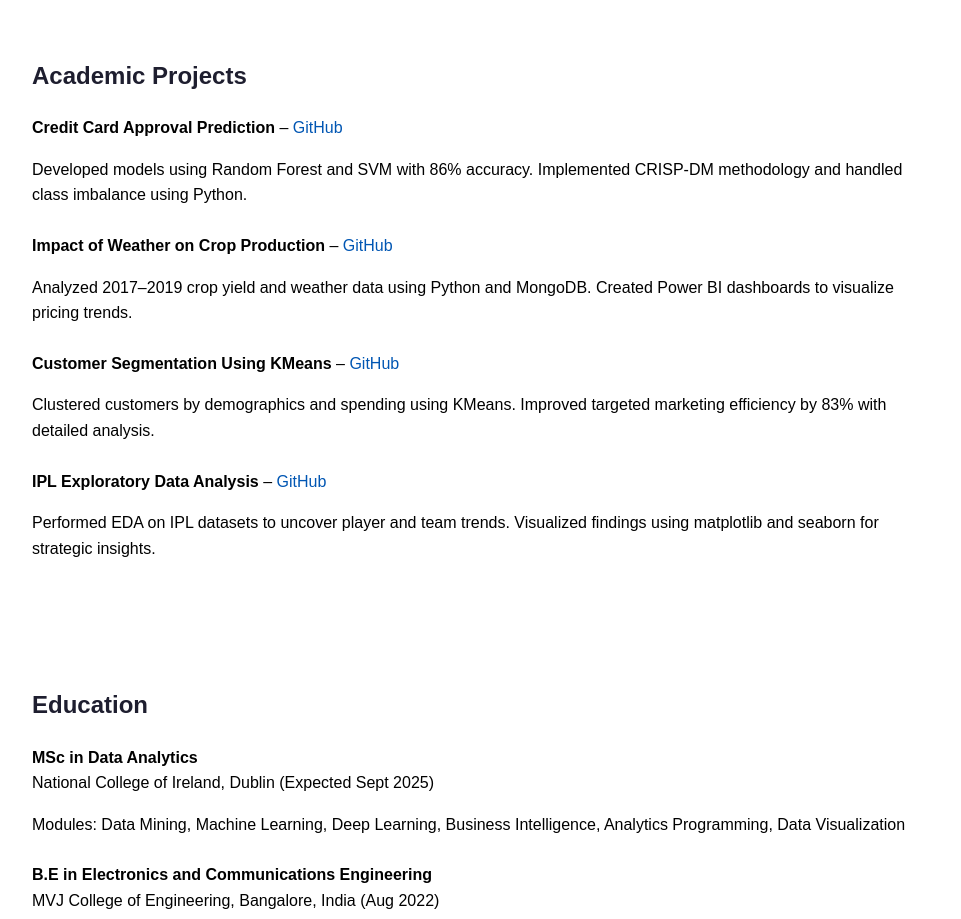
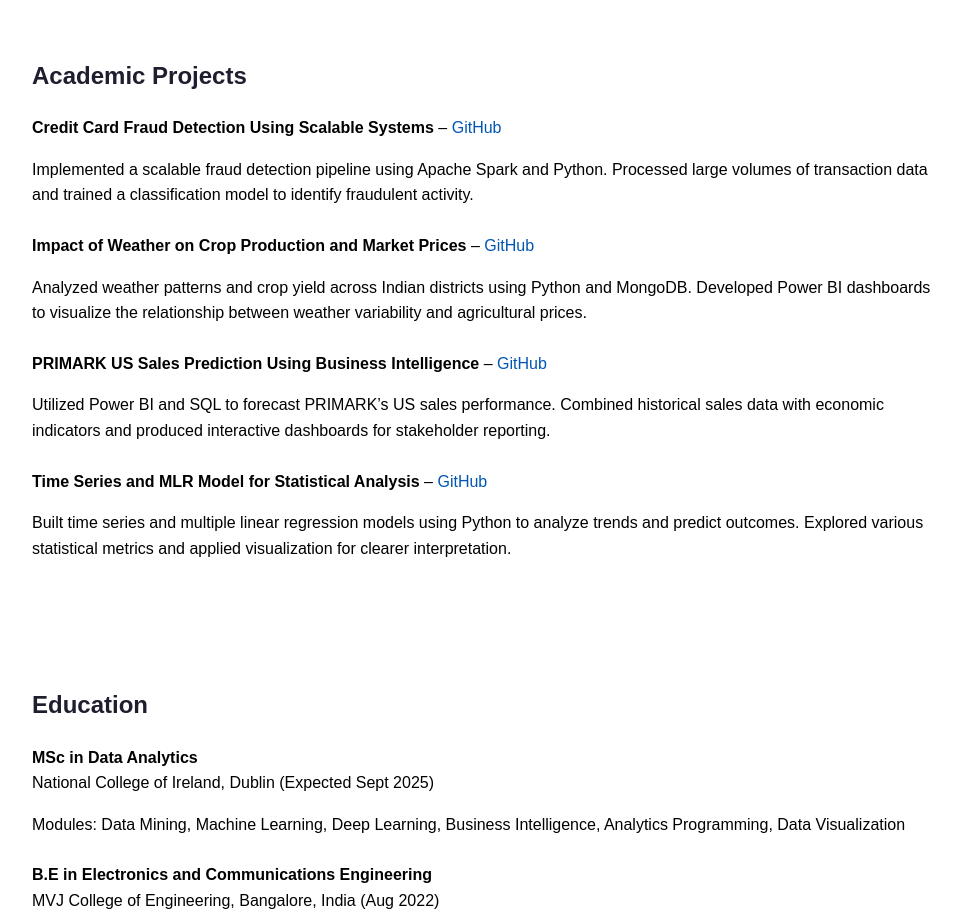
Before and after one commit to gowthamsudharsan/gowthamsudharsan.github.io, a plain HTML site: page index.html in a window 1280 px wide. Shown: the part 1017-1936 px from the top of the page, without its empty margins (158-1119 px from the left). Drawn offline with Linux system fonts and the light colour scheme.

Commit message:
Update index.html

```diff
--- a/index.html
+++ b/index.html
@@ -56,27 +56,32 @@
         </div>
     </section>
 
+
 <section id="projects">
     <h2>Academic Projects</h2>
+
     <div class="project">
-            <strong>Credit Card Approval Prediction</strong> –
-            <a href="https://github.com/gowthamsudharsan/Credit-Card-Approval" target="_blank">GitHub</a>
-            <p>Developed models using Random Forest and SVM with 86% accuracy. Implemented CRISP-DM methodology and handled class imbalance using Python.</p>
+        <strong>Credit Card Fraud Detection Using Scalable Systems</strong> –
+        <a href="https://github.com/gowthamsudharsan/Credit_Card_Fraud_Detection_Using_Scalable_Systems" target="_blank">GitHub</a>
+        <p>Implemented a scalable fraud detection pipeline using Apache Spark and Python. Processed large volumes of transaction data and trained a classification model to identify fraudulent activity.</p>
     </div>
+
     <div class="project">
-            <strong>Impact of Weather on Crop Production</strong> –
-            <a href="https://github.com/gowthamsudharsan/Crop-Production-vs-Market-Price-vs-Weather" target="_blank">GitHub</a>
-            <p>Analyzed 2017–2019 crop yield and weather data using Python and MongoDB. Created Power BI dashboards to visualize pricing trends.</p>
+        <strong>Impact of Weather on Crop Production and Market Prices</strong> –
+        <a href="https://github.com/gowthamsudharsan/Impact-of-Weather-on-Crop-Production-and-Market-price" target="_blank">GitHub</a>
+        <p>Analyzed weather patterns and crop yield across Indian districts using Python and MongoDB. Developed Power BI dashboards to visualize the relationship between weather variability and agricultural prices.</p>
     </div>
+
     <div class="project">
-            <strong>Customer Segmentation Using KMeans</strong> –
-            <a href="https://github.com/gowthamsudharsan/Customer-Segmentation" target="_blank">GitHub</a>
-            <p>Clustered customers by demographics and spending using KMeans. Improved targeted marketing efficiency by 83% with detailed analysis.</p>
+        <strong>PRIMARK US Sales Prediction Using Business Intelligence</strong> –
+        <a href="https://github.com/gowthamsudharsan/PRIMARK_US_SALES_PREDICTION_USING_BI" target="_blank">GitHub</a>
+        <p>Utilized Power BI and SQL to forecast PRIMARK’s US sales performance. Combined historical sales data with economic indicators and produced interactive dashboards for stakeholder reporting.</p>
     </div>
+
     <div class="project">
-            <strong>IPL Exploratory Data Analysis</strong> –
-            <a href="https://github.com/gowthamsudharsan/IPL-EDA" target="_blank">GitHub</a>
-            <p>Performed EDA on IPL datasets to uncover player and team trends. Visualized findings using matplotlib and seaborn for strategic insights.</p>
+        <strong>Time Series and MLR Model for Statistical Analysis</strong> –
+        <a href="https://github.com/gowthamsudharsan/Time-Series-and-MLR-model-for-Statistical-Analysis" target="_blank">GitHub</a>
+        <p>Built time series and multiple linear regression models using Python to analyze trends and predict outcomes. Explored various statistical metrics and applied visualization for clearer interpretation.</p>
     </div>
 </section>
 
```
Lines whose indentation alone changed are shown as unchanged.
